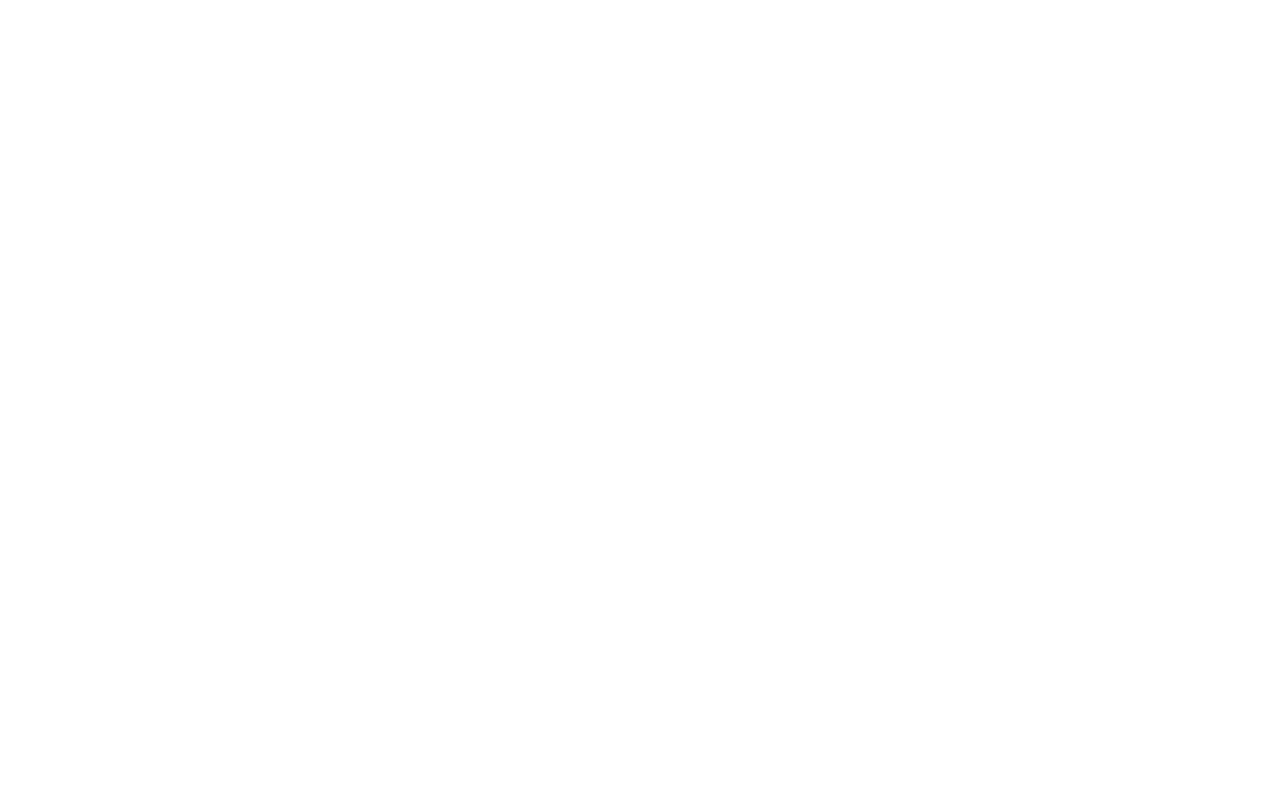
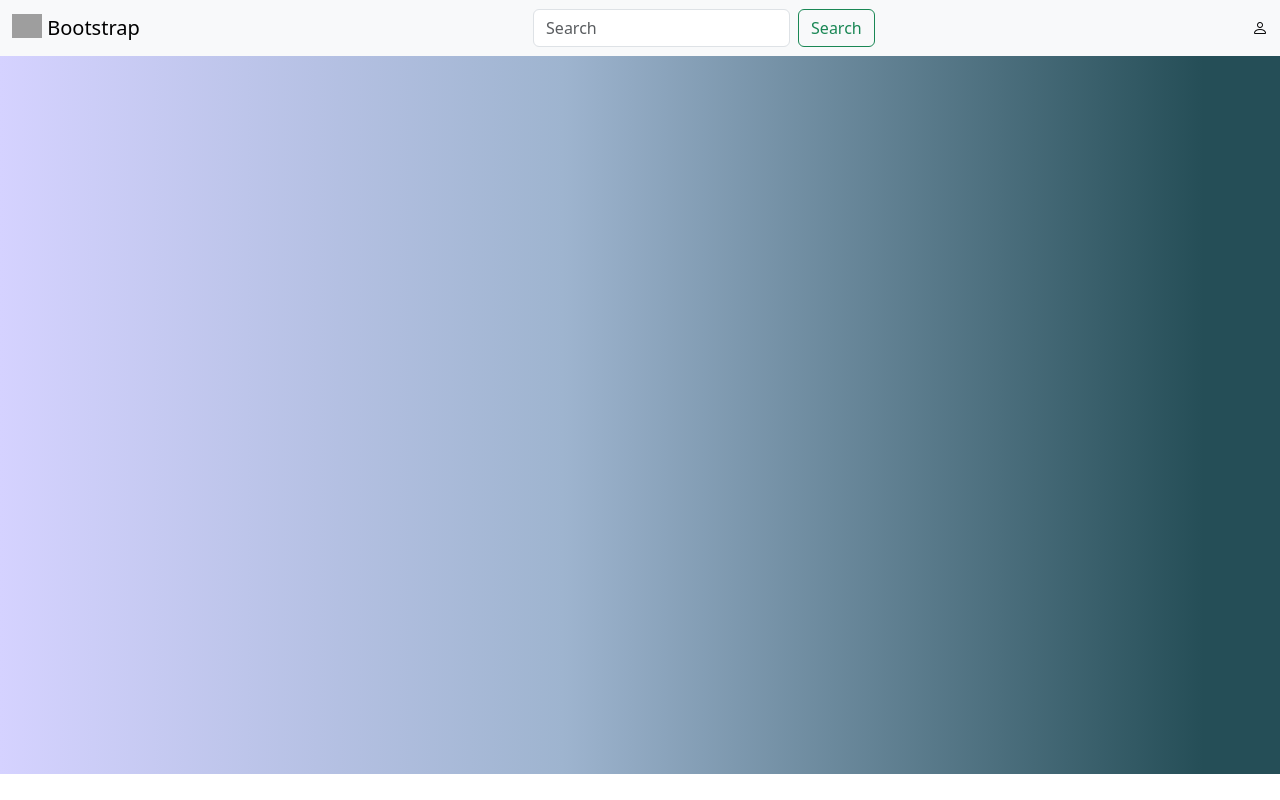
Before and after one commit to JeronimoMN/Libreria, an Angular app: page /main-page in a window 1280 px wide. Before the commit this address led to /. Built offline with nearby package versions, Linux system fonts and the light colour scheme; grey boxes are pictures that could not be loaded.

Commit message:
Bootstrap-icons integrada. Nuevas rutas y estilos CSS.

```diff
--- a/angular.json
+++ b/angular.json
@@ -25,8 +25,9 @@
               "src/assets"
             ],
             "styles": [
+              "src/styles.css",
               "node_modules/bootstrap/dist/css/bootstrap.min.css",
-              "src/styles.css"
+              "node_modules/bootstrap-icons/font/bootstrap-icons.min.css"
             ],
             "scripts": [
               "node_modules/bootstrap/dist/js/bootstrap.min.js"
--- a/package.json
+++ b/package.json
@@ -20,6 +20,7 @@
     "@angular/router": "^17.0.0",
     "@ng-bootstrap/ng-bootstrap": "^16.0.0",
     "bootstrap": "^5.3.3",
+    "bootstrap-icons": "^1.11.3",
     "rxjs": "~7.8.0",
     "tslib": "^2.3.0",
     "zone.js": "~0.14.2"
--- a/src/app/app.component.css
+++ b/src/app/app.component.css
@@ -3,4 +3,7 @@
     padding: 0;
     box-sizing: border-box;
     background-color: linear-gradient(90deg, rgba(213,210,255,1) 0%, rgba(158,180,207,1) 44%, rgba(37,78,87,1) 94%);
+    list-style: none;
+    text-decoration: none;
+    list-style-type: none;
 }
--- a/src/app/app.routes.ts
+++ b/src/app/app.routes.ts
@@ -1,10 +1,14 @@
 import { Routes } from '@angular/router';
 import { CatalogoLibrosComponent } from './catalogo-libros/catalogo-libros.component';
 import { LastBooksComponent } from './last-books/last-books.component';
+import { MainPageComponent } from './main-page/main-page.component';
+import { NavBarComponent } from './shared/nav-bar/nav-bar.component';
 
 export const routes: Routes = [
+    {path: 'main-page', component: MainPageComponent},
     {path: 'catalogo-libros', component: CatalogoLibrosComponent},
     {path: 'last-books', component: LastBooksComponent},
+    {path: 'nav-bar', component: NavBarComponent},
 
-    {path: '', redirectTo: 'catalogo-libros', pathMatch: 'full'}
+    {path: '', redirectTo: 'main-page', pathMatch: 'full'}
 ];
```
Also changed, not shown: 2 other files (tests, documents, lock files or other folders).
